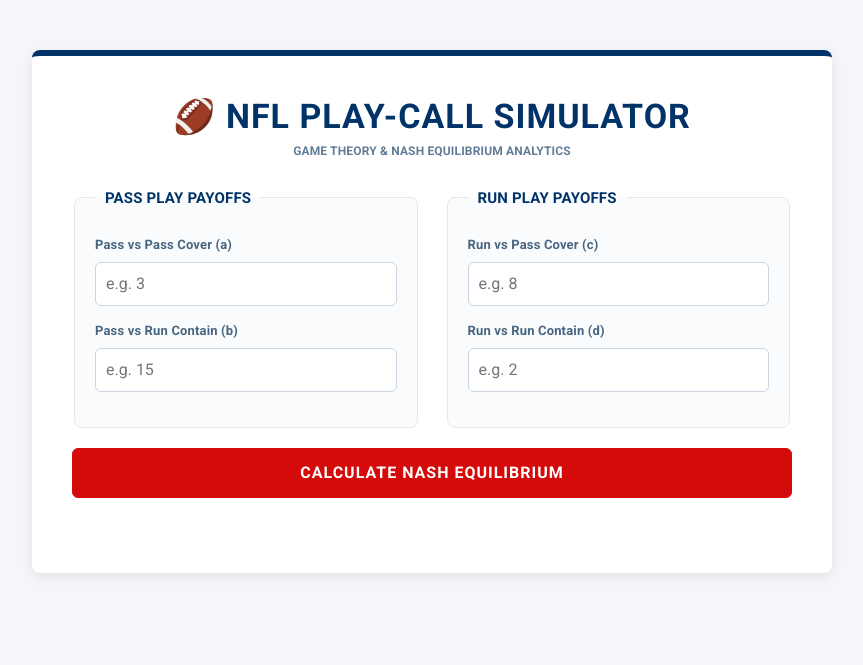
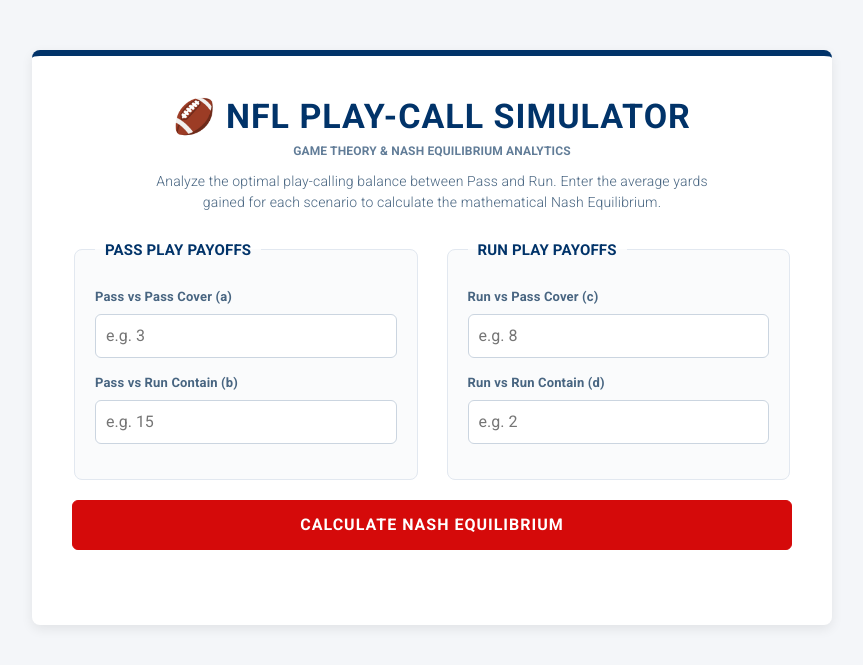
Before and after one commit to YMT-py/nfl-app, a Flask app: page / in a window 1280 px wide. Shown: the top 665 px of the page, without its empty margins (208-1071 px from the left). Run offline with Flask 3, Linux system fonts and the light colour scheme.

Commit message:
Add explanation in screen

```diff
--- a/templates/index.html
+++ b/templates/index.html
@@ -12,7 +12,10 @@
         .container { max-width: 800px; background: white; padding: 20px; border-radius: 8px; box-shadow: 0 4px 12px rgba(0,0,0,0.08); margin-top: 10px; border-top: 6px solid #013369; }
 
         h1 { text-align: center; color: #013369; margin-bottom: 5px; font-size: 2.6rem; font-weight: 700; text-transform: uppercase; letter-spacing: 1px; }
-        .subtitle { text-align: center; color: #627d98; font-size: 1.2rem; margin-bottom: 25px; text-transform: uppercase; font-weight: bold; }
+        .subtitle { text-align: center; color: #627d98; font-size: 1.2rem; margin-bottom: 10px; text-transform: uppercase; font-weight: bold; }
+
+        /* 📝 説明文用のスタイルを追加 */
+        .description { text-align: center; color: #486581; font-size: 1.3rem; line-height: 1.5; max-width: 600px; margin: 0 auto 25px auto; padding: 0 10px; }
 
         .result-box { background-color: #ffffff; border: 2px solid #013369; padding: 25px; border-radius: 8px; margin-top: 30px; }
         .error-box { background-color: #fff5f5; border-left: 5px solid #D50A0A; padding: 15px; border-radius: 4px; color: #c53030; font-weight: 600; margin-bottom: 20px; }
@@ -32,7 +35,6 @@
         .defense-title { color: #486581; }
         .stat-value { font-size: 2.4rem; font-weight: bold; color: #013369; }
 
-        /* Expected Yards Box Style */
         .expected-yards-box { background-color: #013369; color: white; padding: 15px 20px; border-radius: 6px; margin-top: 20px; display: flex; justify-content: space-between; align-items: center; }
         .expected-yards-title { font-weight: bold; font-size: 1.5rem; text-transform: uppercase; letter-spacing: 0.5px; }
         .expected-yards-value { font-size: 2.6rem; font-weight: 700; color: #ffffff; }
@@ -47,6 +49,7 @@
             .container { padding: 40px; margin-top: 20px; }
             .grid-2 { grid-template-columns: 1fr 1fr; gap: 25px; }
             h1 { font-size: 3.4rem; }
+            .description { font-size: 1.4rem; }
         }
     </style>
 </head>
@@ -56,13 +59,16 @@
     <h1>🏈 NFL Play-Call Simulator</h1>
     <div class="subtitle">Game Theory & Nash Equilibrium Analytics</div>
 
+    <div class="description">
+        Analyze the optimal play-calling balance between Pass and Run. Enter the average yards gained for each scenario to calculate the mathematical Nash Equilibrium.
+    </div>
+
     {% if error %}
         <div class="error-box">ERROR: {{ error }}</div>
     {% endif %}
 
     <form method="POST">
         <div class="grid-2">
-            <!-- OFFENSE: PASS PAYOFFS -->
             <fieldset>
                 <legend>Pass Play Payoffs</legend>
                 <label for="gain_a">Pass vs Pass Cover (a)</label>
@@ -72,7 +78,6 @@
                 <input type="number" step="0.1" name="gain_b" id="gain_b" value="{{ request.form.get('gain_b', '') }}" placeholder="e.g. 15" required>
             </fieldset>
 
-            <!-- OFFENSE: RUN PAYOFFS -->
             <fieldset>
                 <legend>Run Play Payoffs</legend>
                 <label for="gain_c">Run vs Pass Cover (c)</label>
@@ -86,7 +91,6 @@
         <button type="submit" class="button btn-calc">Calculate Nash Equilibrium</button>
     </form>
 
-    <!-- RESULTS -->
     {% if result %}
         <div class="result-box">
             <h3 style="font-size: 2.2rem; margin-bottom: 15px; color: #013369; font-weight: 700; text-transform: uppercase;">📊 Optimal Strategy Ratios</h3>
@@ -108,7 +112,6 @@
                 </div>
             </div>
 
-            <!-- 🏈 予想獲得ヤード数の表示ボックスを追加 -->
             <div class="expected-yards-box">
                 <span class="expected-yards-title">🏈 Expected Yards per Play</span>
                 <span class="expected-yards-value">{{ result.expected_yards }} yds</span>
```
